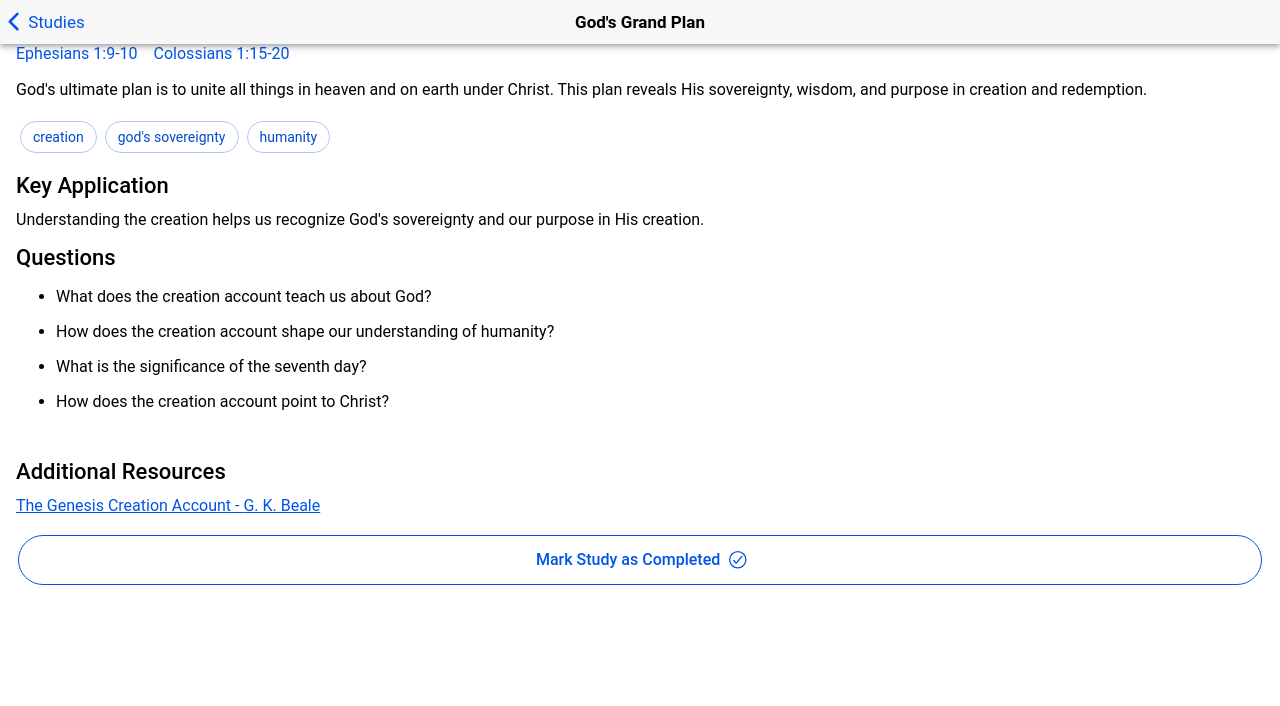
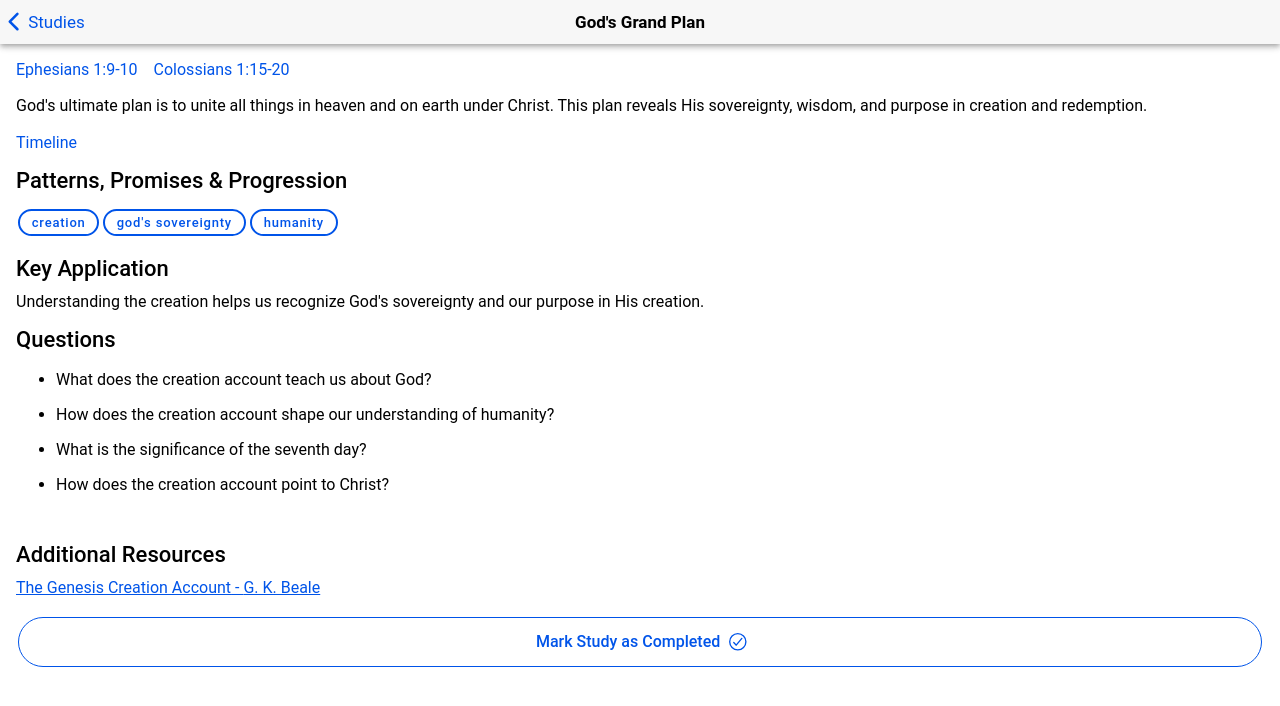
Before and after one commit to ChristChurchMayfair/bible-overview, a React (Vite) app: page /study/1 in a window 1280 px wide. Shown: the top 706 px of the page. Built offline with nearby package versions, Linux system fonts and the light colour scheme.

Commit message:
Add prototype for timeline view

```diff
--- a/src/App.tsx
+++ b/src/App.tsx
@@ -39,6 +39,7 @@ import Settings from "./pages/Settings";
 import "./theme/variables.css";
 import ViewTheme from "./pages/ViewTheme";
 import BiblePassage from "./pages/BiblePassage";
+import ViewTimeline from "./pages/ViewTimeline";
 
 setupIonicReact();
 
@@ -51,7 +52,11 @@ const App: React.FC = () => (
         </Route>
         <Route path="/home" exact={true}>
           <Home />
+
         </Route>
+        <Route path="/timeline/:id">
+            <ViewTimeline />
+          </Route>
         <Route path="/study/:id">
           <ViewStudy />
         </Route>
--- a/src/data/studies.ts
+++ b/src/data/studies.ts
@@ -9,7 +9,14 @@ export interface Study {
   additionalResources?: Resource[];
   leadersNotes?: string;
   prayerPoints?: string[];
+  timeline?: TimelineEvent[];
 }
+
+export type TimelineEvent = {
+  title: string;
+  details: string;
+  date: number;
+};
 
 type Resource = {
   title: string;
@@ -44,6 +51,31 @@ const studies: Study[] = [
       },
     ],
     index: 1,
+    timeline: [
+      {
+        title: "Creation",
+        details: "God created the heavens and the earth in six days.",
+        date: 0,
+      },
+      {
+        title: "The Fall",
+        details:
+          "Humanity disobeyed God, leading to sin and separation from Him.",
+        date: 1,
+      },
+      {
+        title: "The Flood",
+        details:
+          "God judged the world through a flood but saved Noah and his family.",
+        date: 2,
+      },
+      {
+        title: "The Tower of Babel",
+        details:
+          "Humanity attempted to build a tower to reach heaven, leading to God's confusion of languages.",
+        date: 3,
+      },
+    ],
   },
   {
     index: 21,
--- a/src/pages/ViewStudy.tsx
+++ b/src/pages/ViewStudy.tsx
@@ -2,12 +2,9 @@ import {
   IonBackButton,
   IonButton,
   IonButtons,
-  IonCheckbox,
-  IonChip,
   IonContent,
   IonHeader,
   IonIcon,
-  IonLabel,
   IonPage,
   IonRouterLink,
   IonRow,
@@ -17,7 +14,12 @@ import {
   useIonViewWillEnter,
 } from "@ionic/react";
 import classNames from "classnames";
-import { checkmarkCircleOutline, key } from "ionicons/icons";
+import {
+  checkmarkCircleOutline,
+  key,
+  logoApple,
+  settingsSharp,
+} from "ionicons/icons";
 import { useState } from "react";
 import { useParams } from "react-router";
 import { useLocalStorage } from "usehooks-ts";
@@ -27,6 +29,7 @@ import {
 } from "../components/localStorageKeys";
 import { Study, getStudy } from "../data/studies";
 import "./ViewStudy.css";
+import { Link } from "react-router-dom";
 
 function ViewStudy() {
   const [study, setStudy] = useState<Study>();
@@ -67,8 +70,12 @@ function ViewStudy() {
                 <IonTitle>{study.title}</IonTitle>
               </IonToolbar>
             </IonHeader>
-
-            <IonRow className="ion-padding-horizontal">
+            <IonRow
+              className={classNames(
+                "ion-padding-horizontal",
+                "ion-padding-top"
+              )}
+            >
               <IonText>
                 {study.passages.map((passage) => (
                   <IonRouterLink
@@ -88,19 +95,32 @@ function ViewStudy() {
                 <p>{study.overview}</p>
               </IonText>
             </IonRow>
+            {study.timeline !== undefined ? <IonRow className="ion-padding-horizontal">
+              <IonRouterLink
+                routerLink={`/timeline/${study.index}`}
+                routerDirection="forward"
+              >
+                Timeline
+              </IonRouterLink>
+            </IonRow> : <></>}
             <IonRow className="ion-padding-horizontal">
-              {study.themes.map((theme) => (
-                <IonChip
+              <IonText>
+                <h3>Patterns, Promises & Progression</h3>
+                {study.themes.map((theme) => (
+                <IonButton
                   key={theme}
+                  className={"ion-text-lowercase"}
                   color="primary"
-                  outline
-                  onClick={() => {
-                    window.location.href = `/theme/${theme}`;
-                  }}
+                  shape="round"
+                  size="small"
+                  fill="outline"
+                  routerLink={`/theme/${theme.toLowerCase()}`}
                 >
                   {theme}
-                </IonChip>
+                </IonButton>
               ))}
+              </IonText>
+
             </IonRow>
             <IonRow className="ion-padding-horizontal">
               <IonText>
--- /dev/null
+++ b/src/pages/ViewTimeline.css
@@ -0,0 +1,34 @@
+.timeline {
+    position: relative;
+    padding-right: 20px;
+    margin-top: 20px;
+    margin-bottom: 20px;
+    display: flex;
+    flex-direction: column;
+    justify-content: flex-start;
+
+}
+
+
+.event {
+    display: flex;
+    flex-direction: row;
+    column-gap: 10px;
+}
+
+.event svg {
+    width: 30px;
+    stroke-width: 5px;
+    stroke: var(--ion-color-primary);
+    fill: light-dark(white, black);
+    flex-shrink: 0;
+
+    circle {
+        fill: var(--ion-background-color-rgb);
+
+        r: 10px;
+        cy: 24px;
+        cx: 00px;
+
+    }
+}
--- /dev/null
+++ b/src/pages/ViewTimeline.tsx
@@ -0,0 +1,106 @@
+import {
+  IonBackButton,
+  IonButtons,
+  IonContent,
+  IonHeader,
+  IonPage,
+  IonRow,
+  IonText,
+  IonTitle,
+  IonToolbar,
+  useIonViewWillEnter,
+} from "@ionic/react";
+import { useState } from "react";
+import { useParams } from "react-router";
+import { useLocalStorage } from "usehooks-ts";
+import {
+  CompletedStudiesStorageKey,
+  ShowLeadersNotesStorageKey,
+} from "../components/localStorageKeys";
+import { Study, TimelineEvent, getStudy } from "../data/studies";
+import "./ViewTimeline.css";
+
+function ViewTimeline() {
+  const [study, setStudy] = useState<Study>();
+  const [completedStudies, setCompletedStudies, removeCompletedStudies] =
+    useLocalStorage<number[]>(CompletedStudiesStorageKey, []);
+  const params = useParams<{ id: string }>();
+
+  const [showLeadersNotes, setShowLeadersNotes] = useLocalStorage<boolean>(
+    ShowLeadersNotesStorageKey,
+    false
+  );
+
+  useIonViewWillEnter(() => {
+    const study_ = getStudy(parseInt(params.id, 10));
+    setStudy(study_);
+  });
+
+  return (
+    <IonPage id="view-study-page">
+      <IonHeader collapse="fade">
+        <IonToolbar mode="ios">
+          <IonButtons slot="start">
+            <IonBackButton
+              mode="ios"
+              text="Studies"
+              defaultHref="/home"
+            ></IonBackButton>
+          </IonButtons>
+          <IonTitle>{study?.title}</IonTitle>
+        </IonToolbar>
+      </IonHeader>
+
+      <IonContent fullscreen>
+        {study ? (
+          <>
+            <IonHeader collapse="condense">
+              <IonToolbar>
+                <IonTitle>{study.title}</IonTitle>
+              </IonToolbar>
+            </IonHeader>
+
+            <IonRow className="ion-padding-horizontal">
+              <IonText><h2>{study.title} Timeline</h2></IonText>
+            </IonRow>
+            <IonRow className="ion-padding-horizontal">
+              <div className="timeline">
+                {study.timeline?.map((event, index) => (
+                  <TimelineEventView key={index} first={index == 0} last={index == (study.timeline ?? []).length -1} event={event} />
+                ))}
+              </div>
+            </IonRow>
+          </>
+        ) : (
+          <div>Study not found</div>
+        )}
+      </IonContent>
+    </IonPage>
+  );
+}
+
+export default ViewTimeline;
+
+type TimelineEventProps = {
+  event: TimelineEvent;
+  first: boolean;
+  last: boolean;
+};
+
+const TimelineEventView: React.FC<TimelineEventProps> = (props) => (
+  <div className="event">
+    <svg>
+      <g transform="translate(15, 5)">
+        {props.last !== true ? <line x1={0} y1={20} x2={0} y2={500} /> : <></>}
+        {props.first == false ? <line x1={0} y1={-10} x2={0} y2={20}/> : <></>}
+        <circle />
+      </g>
+    </svg>
+    <div>
+      <h3>
+        {props.event.title} <span>{props.event.date}</span>
+      </h3>
+      <p>{props.event.details}</p>
+    </div>
+  </div>
+);
```
